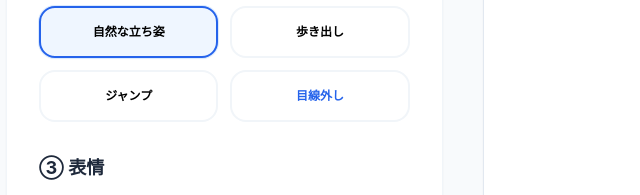
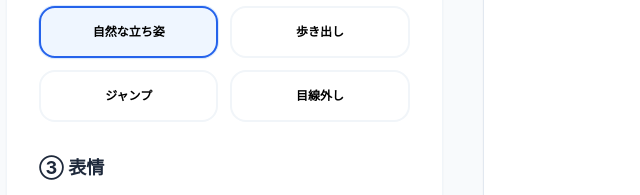
Before and after one commit to red24649/tryon_boy, a website: page public/index.html in a window 1280 px wide. Shown: the part 509-704 px from the top of the page, 82-722 px from the left. Drawn offline with nearby package versions, Linux system fonts and the light colour scheme.

Commit message:
Update index.html

```diff
--- a/public/index.html
+++ b/public/index.html
@@ -64,7 +64,7 @@
               <label><input type="radio" name="pose" value="natural_lean" class="hidden" checked><div class="select-card text-center text-xs font-bold">自然な立ち姿</div></label>
               <label><input type="radio" name="pose" value="walking_snapshot" class="hidden"><div class="select-card text-center text-xs font-bold">歩き出し</div></label>
               <label><input type="radio" name="pose" value="energetic_jump" class="hidden"><div class="select-card text-center text-xs font-bold">ジャンプ</div></label>
-              <label><input type="radio" name="pose" value="looking_away" class="hidden"><div class="select-card text-center text-xs font-bold text-blue-600">目線外し</div></label>
+              <label><input type="radio" name="pose" value="looking_away" class="hidden"><div class="select-card text-center text-xs font-bold">目線外し</div></label>
             </div>
           </div>
           <div>
```
